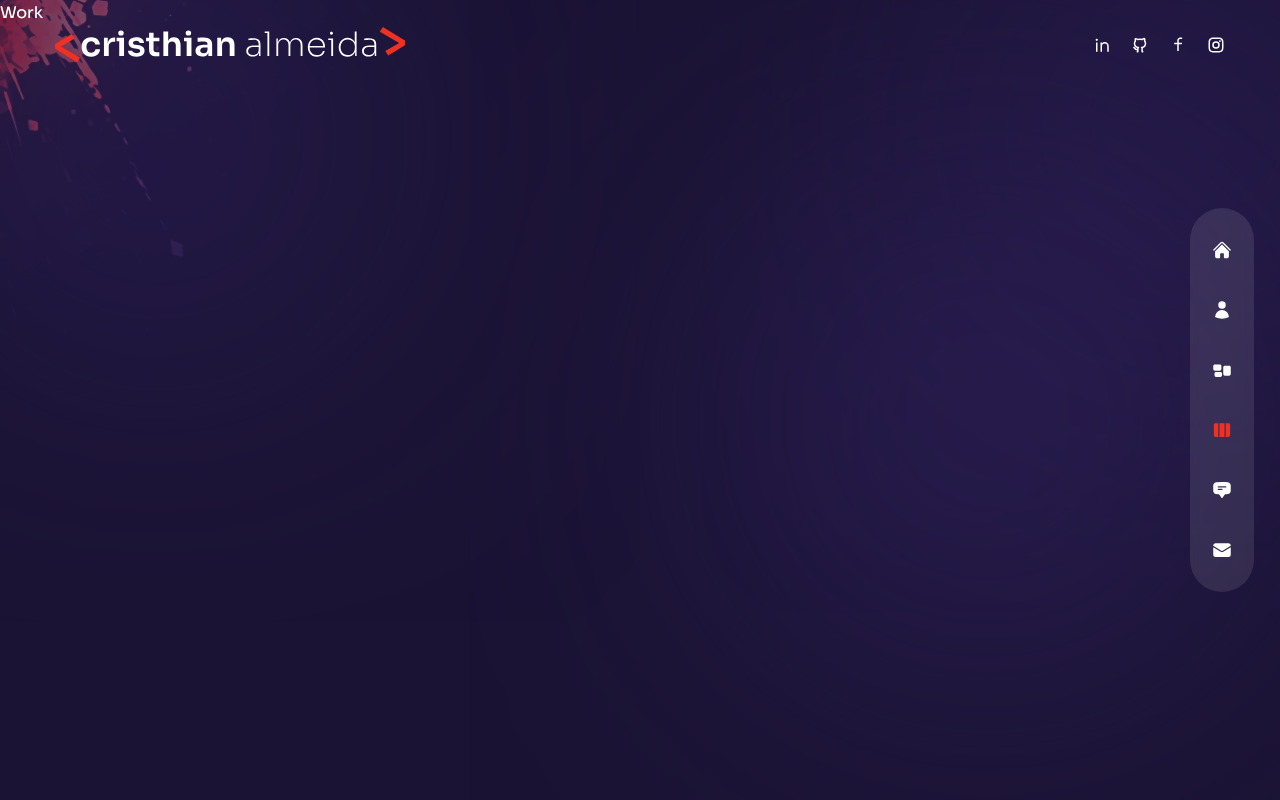
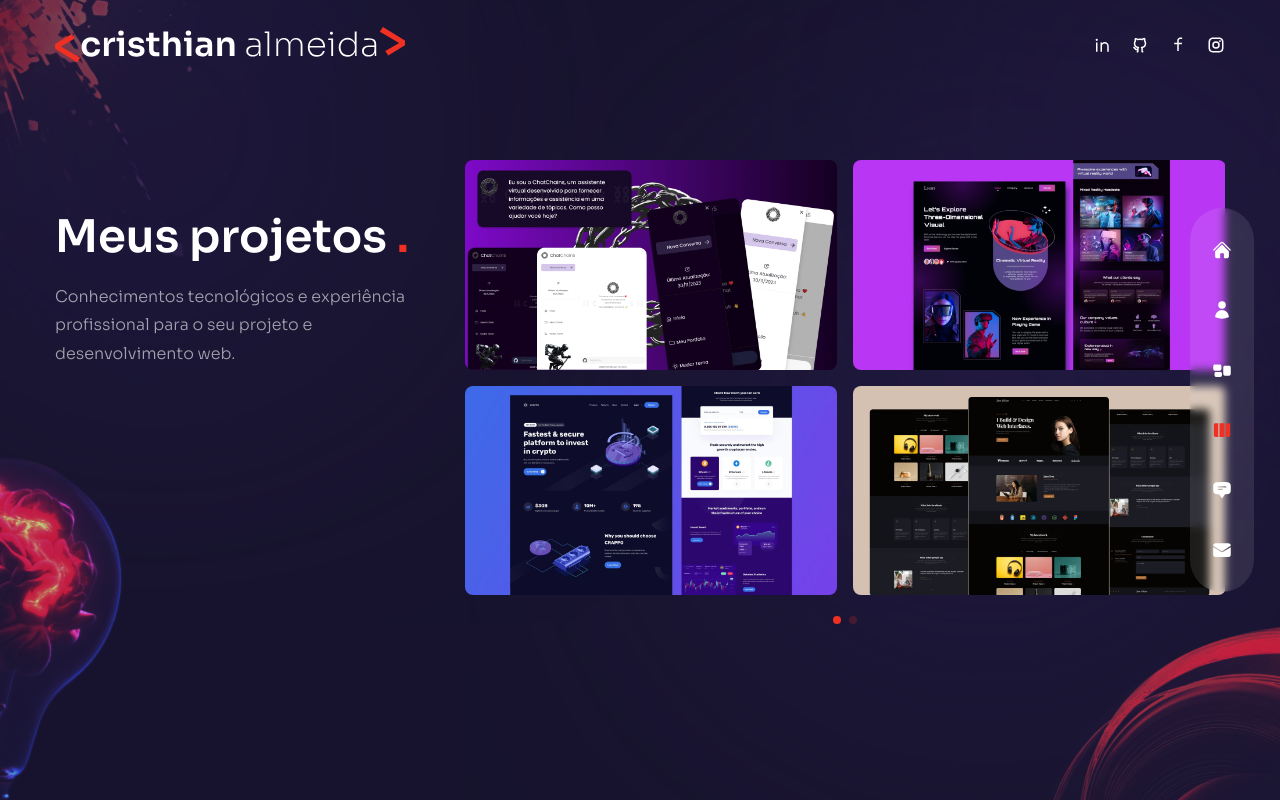
Before and after one commit to trichains/portfolio, a Next.js app: page /work in a window 1280 px wide. Built offline with nearby package versions, Linux system fonts and the light colour scheme.

Commit message:
add: projetos

```diff
--- a/components/WorkSlider.js
+++ b/components/WorkSlider.js
@@ -1,51 +1,123 @@
-// data
-const workSlides = {
+// work slider data
+const workSlider = {
   slides: [
     {
       images: [
         {
           title: 'title',
           path: '/thumb1.jpg',
+          link: 'https://chatchains.vercel.app/'
         },
         {
           title: 'title',
           path: '/thumb2.jpg',
+          link: 'https://mottocraft.vercel.app/'
         },
         {
           title: 'title',
           path: '/thumb3.jpg',
+          link: 'https://trichains.github.io/aves-fantasticas/'
         },
         {
           title: 'title',
           path: '/thumb4.jpg',
-        },
-      ],
+          link: 'https://trichains.github.io/projeto-wildbeast/'
+        }
+      ]
     },
     {
       images: [
         {
           title: 'title',
           path: '/thumb4.jpg',
+          link: 'https://trichains.github.io/projeto-flexblog/'
         },
         {
           title: 'title',
           path: '/thumb1.jpg',
+          link: 'https://trichains.github.io/flip-card/'
         },
         {
           title: 'title',
           path: '/thumb2.jpg',
+          link: 'https://trichains.github.io/projeto-cordel/'
         },
         {
           title: 'title',
           path: '/thumb3.jpg',
-        },
-      ],
-    },
-  ],
+          link: 'https://trichains.github.io/projeto-login-basico/'
+        }
+      ]
+    }
+  ]
 };
 
+// import swiper react components
+import { Swiper, SwiperSlide } from 'swiper/react';
+
+// import swiper styles
+import 'swiper/css';
+import 'swiper/css/free-mode';
+import 'swiper/css/pagination';
+
+// import required modules
+import { Pagination } from 'swiper';
+
+// icons
+import { BsArrowRight } from 'react-icons/bs';
+
+// next image
+import Image from 'next/image';
+
 const WorkSlider = () => {
-  return <div>Work Slider</div>;
+  return (
+    <Swiper
+      spaceBetween={10}
+      pagination={{ clickable: true }}
+      modules={[Pagination]}
+      className="h-[280px] sm:h-[480px]">
+      {workSlider.slides.map((slide, index) => {
+        return (
+          <SwiperSlide key={index}>
+            <div className="grid grid-cols-2 grid-rows-2 gap-4 cursor-pointer">
+              {slide.images.map((image, index) => {
+                return (
+                  <a
+                    key={index}
+                    href={image.link}
+                    target="_blank"
+                    rel="noopener noreferrer"
+                    className="relative rounded-lg overflow-hidden flex items-center justify-center group">
+                    <div className="flex items-center justify-center relative overflow-hidden group">
+                      {/* image */}
+                      <Image src={image.path} width={500} height={300} alt="" />
+                      {/* overlay gradient */}
+                      <div className="absolute inset-0 bg-gradient-to-l from-transparent via-[#e838cc] to-[#4a22bd] opacity-0 group-hover:opacity-80 transition-all duration-700"></div>
+                      {/* title */}
+                      <div className="absolute bottom-0 translate-y-full group-hover:-translate-y-10 group-hover:xl:-translate-y-20 transition-all duration-300">
+                        <div className="flex items-center gap-x-2 text-[13px] tracking-[0.2em]">
+                          {/* title part 1 */}
+                          <div className="delay-100">VER</div>
+                          {/* title part 2 */}
+                          <div className="translate-y-[500%] group-hover:translate-y-0 transition-all duration-300 delay-150">
+                            PROJETO
+                          </div>
+                          {/* icon */}
+                          <div className="text-xl translate-y-[500%] group-hover:translate-y-0 transition-all duration-300 delay-200">
+                            <BsArrowRight />
+                          </div>
+                        </div>
+                      </div>
+                    </div>
+                  </a>
+                );
+              })}
+            </div>
+          </SwiperSlide>
+        );
+      })}
+    </Swiper>
+  );
 };
 
 export default WorkSlider;
--- a/pages/work/index.js
+++ b/pages/work/index.js
@@ -1,5 +1,52 @@
+// components
+import WorkSlider from '../../components/WorkSlider';
+import Bulb from '../../components/Bulb';
+import Circles from '../../components/Circles';
+
+// framer motion
+import { motion } from 'framer-motion';
+import { fadeIn } from '../../variants';
+
 const Work = () => {
-  return <div>Work</div>;
+  return (
+    <div className="h-full bg-primary/30 py-36 flex items-center">
+      <Circles />
+      <div className="container mx-auto">
+        <div className="flex flex-col xl:flex-row gap-x-8">
+          {/* text */}
+          <div className="text-center flex xl:w-[30vw] flex-col lg:text-left mb-4 xl:mb-0">
+            <motion.h2
+              variants={fadeIn('up', 0.2)}
+              initial="hidden"
+              animate="show"
+              exit="hidden"
+              className="h2 xl:mt-12">
+              Meus projetos <span className="text-accent">.</span>
+            </motion.h2>
+            <motion.p
+              variants={fadeIn('up', 0.4)}
+              initial="hidden"
+              animate="show"
+              exit="hidden"
+              className="mb-4 max-w-[400px] mx-auto lg:mx-0">
+              Conhecimentos tecnológicos e experiência profissional para o seu
+              projeto e desenvolvimento web.
+            </motion.p>
+          </div>
+          {/* slider */}
+          <motion.div
+            variants={fadeIn('down', 0.6)}
+            initial="hidden"
+            animate="show"
+            exit="hidden"
+            className="w-full xl:max-w-[65%]">
+            <WorkSlider />
+          </motion.div>
+        </div>
+      </div>
+      <Bulb />
+    </div>
+  );
 };
 
 export default Work;
```
Also changed, not shown: public/thumb1.jpg.
